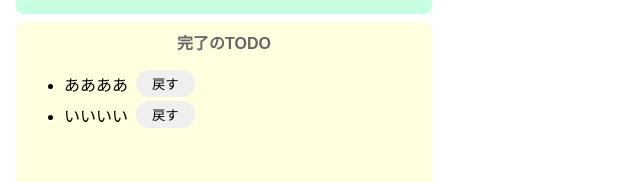
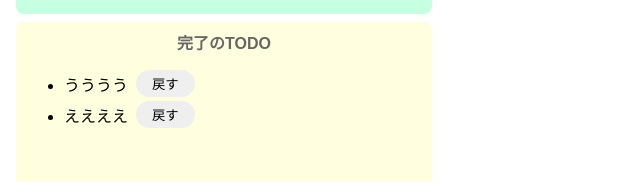
Before and after one commit to KeitaroOtsuka/todo-react, a React (Create React App) app in the folder todo-react/: page / in a window 1280 px wide. Shown: the part 264-446 px from the top of the page, without its empty margins (0-640 px from the left). Built offline with nearby package versions, Linux system fonts and the light colour scheme.

Commit message:
useStateを用いた記述方法に変更

```diff
--- a/todo-react/src/App.jsx
+++ b/todo-react/src/App.jsx
@@ -1,4 +1,14 @@
+import { useState } from "react";
+
 export const App = () => {
+  const [incompleteTodos, setIncompleteTodos] = useState([
+    'ああああ',
+    'いいいい'
+  ]);
+  const [completeTodos, setCompleteTodos] = useState([
+    'うううう',
+    'ええええ'
+  ])
   return (
     <>
       <div className="input-area">
@@ -8,29 +18,28 @@ export const App = () => {
       <div className="incomplete-area">
         <p className="title">未完了のTODO</p>
         <ul>
-          <div className="list-row">
-            <li>ああああ</li>
-            <button>完了</button>
-            <button>削除</button>
-          </div>
-          <div className="list-row">
-            <li>いいいい</li>
-            <button>完了</button>
-            <button>削除</button>
-          </div>
+          {incompleteTodos.map((todo) => {
+            return (
+              <div key={todo} className="list-row">
+                <li>{todo}</li>
+                <button>完了</button>
+                <button>削除</button>
+              </div>
+            )
+          })}
         </ul>
       </div>
       <div className="complete-area">
       <p className="title">完了のTODO</p>
         <ul>
-          <div className="list-row">
-            <li>ああああ</li>
-            <button>戻す</button>
-          </div>
-          <div className="list-row">
-            <li>いいいい</li>
-            <button>戻す</button>
-          </div>
+          {completeTodos.map((todo) => {
+            return (
+              <div key={todo} className="list-row">
+                <li>{todo}</li>
+                <button>戻す</button>
+              </div>
+            );
+          })}
         </ul>
       </div>
     </>
```
